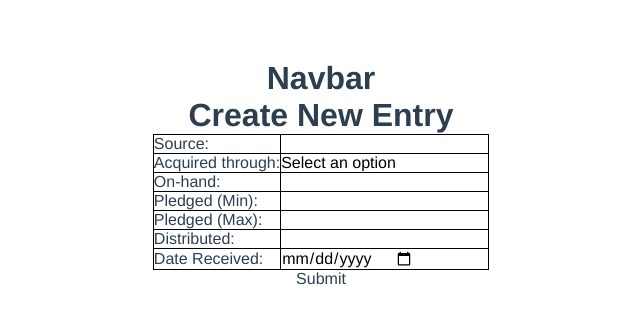
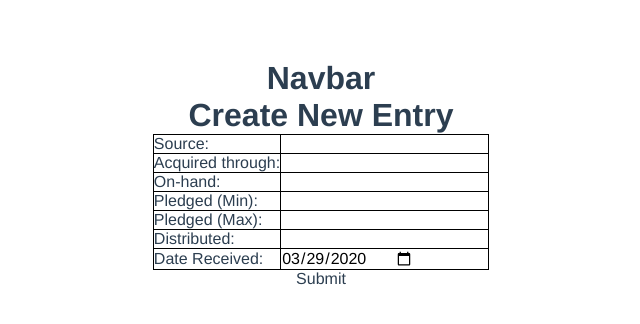
Before and after one commit to rjdeleon03/CPU-COVID-19-PH-Test-Kit-Tracker, a Vue app: page /new in a window 1280 px wide. Shown: the top 324 px of the page, without its empty margins (319-959 px from the left). Built offline with nearby package versions, Linux system fonts and the light colour scheme; what vue-firestore would draw is missing.

Commit message:
[CODE] Reset and disable dateReceived, onhand units, distributed Units when nature of Acquisition is Pledge

```diff
--- a/src/components/new-entry/NewEntry.vue
+++ b/src/components/new-entry/NewEntry.vue
@@ -16,7 +16,7 @@
         <label>Acquired through: </label>
         </td>
         <td>
-        <select id="natureOfAcquisition" v-model="acquired">
+        <select id="natureOfAcquisition" v-model="acquired" @change="resetForm($event)">
           <option value="" disabled>Select an option</option>
           <option value="0">Pledge</option>
           <option value="1">Donation</option>
@@ -29,7 +29,7 @@
         <label>On-hand: </label>
         </td>
         <td>
-        <input id="onHand" type="text" v-model="onHandUnits" @keyup.enter="addKit" />
+        <input id="onHand" type="text" v-model="onHandUnits" @keyup.enter="addKit" :disabled="disableInput" />
         </td>
       </tr>
       <tr>
@@ -53,7 +53,7 @@
         <label>Distributed: </label>
         </td>
         <td>
-        <input id="used" type="text" v-model="distributedUnits" @keyup.enter="addKit" />
+        <input id="used" type="text" v-model="distributedUnits" @keyup.enter="addKit" :disabled="disableInput"/>
         </td>
       </tr>
       <tr>
@@ -61,7 +61,7 @@
         <label>Date Received: </label>
         </td>
         <td>
-        <input id="dateReceived" type="date" v-model="dateReceived" :disabled="disableDate"/>
+        <input id="dateReceived" type="date" value="" v-model="dateReceived" :disabled="disableInput"/>
         </td>
       </tr>
     </table>
@@ -81,14 +81,13 @@ export default {
   components: {},
   data() {
     return {
-      source: "",
-      acquired: "",
-      onHandUnits: "",
-      pledgedMinUnits: "",
-      pledgedMaxUnits: "",
-      distributedUnits: "",
-      dateReceived: ""
-
+      source: null,
+      acquired: null,
+      onHandUnits: null,
+      pledgedMinUnits: null,
+      pledgedMaxUnits: null,
+      distributedUnits: null,
+      dateReceived: new Date().toISOString().slice(0,10)
     };
   },
   dao() {
@@ -109,11 +108,18 @@ export default {
         units_pledged_min: this.pledgedMinUnits,
         units_used: this.distributedUnits
       });
+    },
+    resetForm(event){
+      if(event.target.value == "0")
+      {
+        this.dateReceived=null;
+        this.onHandUnits=null;
+        this.distributedUnits=null;
+      }
     }
   },
   computed: {
-    disableDate: function(){
-      console.log(this.acquired)
+    disableInput: function(){
       if(this.acquired == "0")
         return true;
       else
```
